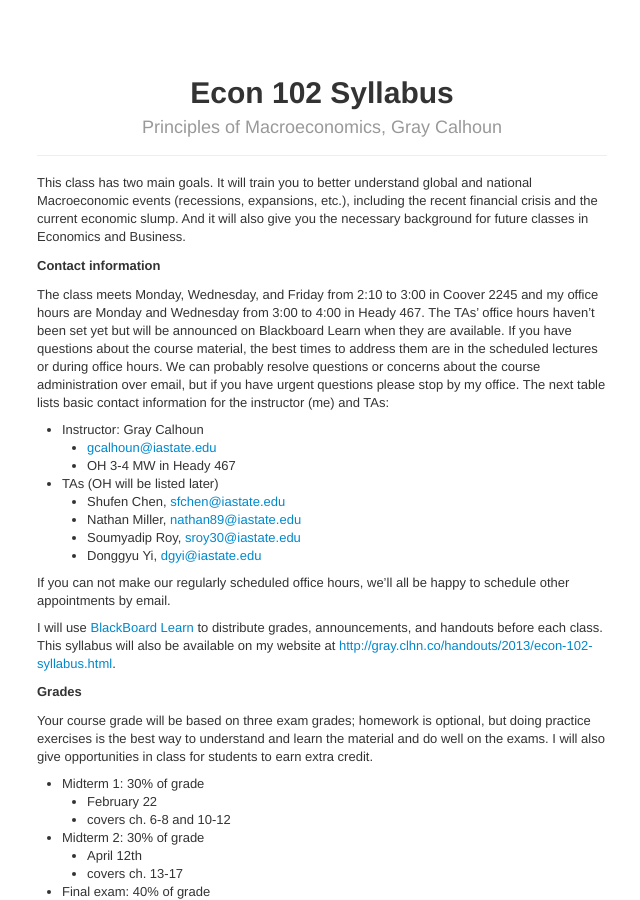
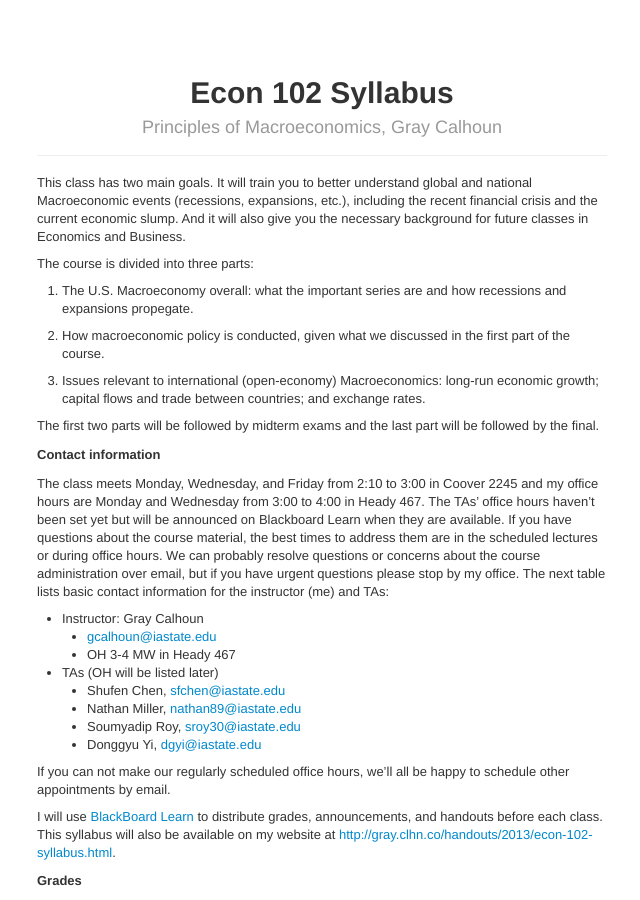
Before and after one commit to mmkuang/grayclhn.github.io, a Jekyll site: the page built from handouts/_posts/2013-01-11-econ-102-syllabus.md, in a window 1280 px wide and 900 px high. Shown: the whole window, without its empty margins (618-1258 px from the left). Built offline with Jekyll 4.4.1, drawn with Linux system fonts in a browser that asks for light colours.

Commit message:
Tweaked beginning of econ 102 syllabus

```diff
--- a/handouts/_posts/2013-01-11-econ-102-syllabus.md
+++ b/handouts/_posts/2013-01-11-econ-102-syllabus.md
@@ -13,6 +13,21 @@ global and national Macroeconomic events (recessions, expansions,
 etc.), including the recent financial crisis and the current economic
 slump.  And it will also give you the necessary background for future
 classes in Economics and Business.
+
+The course is divided into three parts:
+
+1. The U.S. Macroeconomy overall: what the important series are and
+   how recessions and expansions propegate.
+
+2. How macroeconomic policy is conducted, given what we discussed in
+   the first part of the course.
+
+3. Issues relevant to international (open-economy) Macroeconomics:
+   long-run economic growth; capital flows and trade between countries;
+   and exchange rates.
+
+The first two parts will be followed by midterm exams and the last
+part will be followed by the final.
 
 Contact information
 -------------------
```
